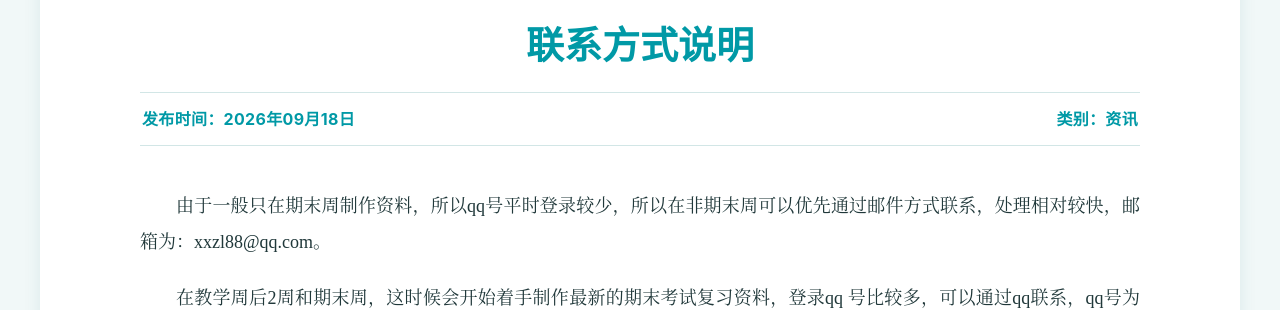
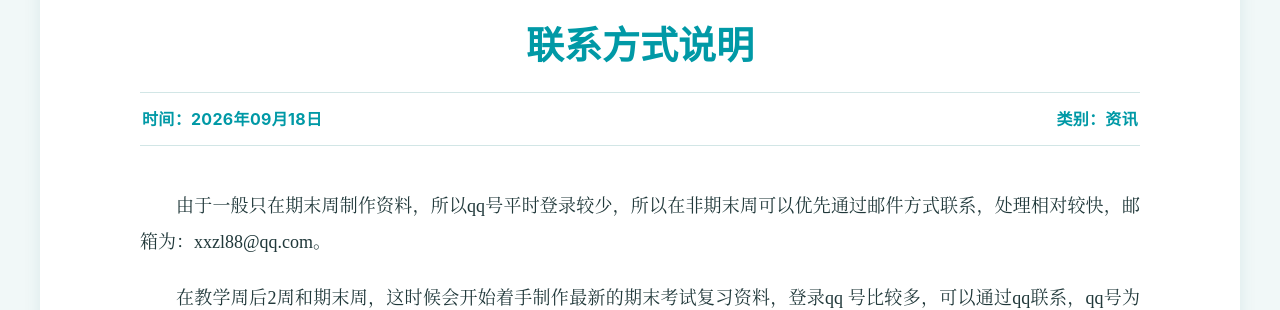
Before and after one commit to xxzl88/csu, a Jekyll site: the page built from _posts/2026-09-18-index.md, in a window 1280 px wide. Shown: the part 149-459 px from the top of the page. Built offline with Jekyll 4.4.1, drawn with Linux system fonts in a browser that asks for light colours.

Commit message:
Update post.html

```diff
--- a/_layouts/post.html
+++ b/_layouts/post.html
@@ -4,7 +4,7 @@
 <article class="article-page">
   <header class="article-header">
     <h1>{{ page.title }}</h1>
-    <div class="post-meta"><time datetime="{{ page.date | date_to_xmlschema }}">发布时间：{{ page.date | date: "%Y年%m月%d日" }}</time>{% if page.categories.first %}<span>类别：{{ page.categories | join: ' / ' }}</span>{% endif %}</div>
+    <div class="post-meta"><time datetime="{{ page.date | date_to_xmlschema }}">时间：{{ page.date | date: "%Y年%m月%d日" }}</time>{% if page.categories.first %}<span>类别：{{ page.categories | join: ' / ' }}</span>{% endif %}</div>
   </header>
   <div class="article-layout">
     <div class="article-body">{{ content }}</div>
```
